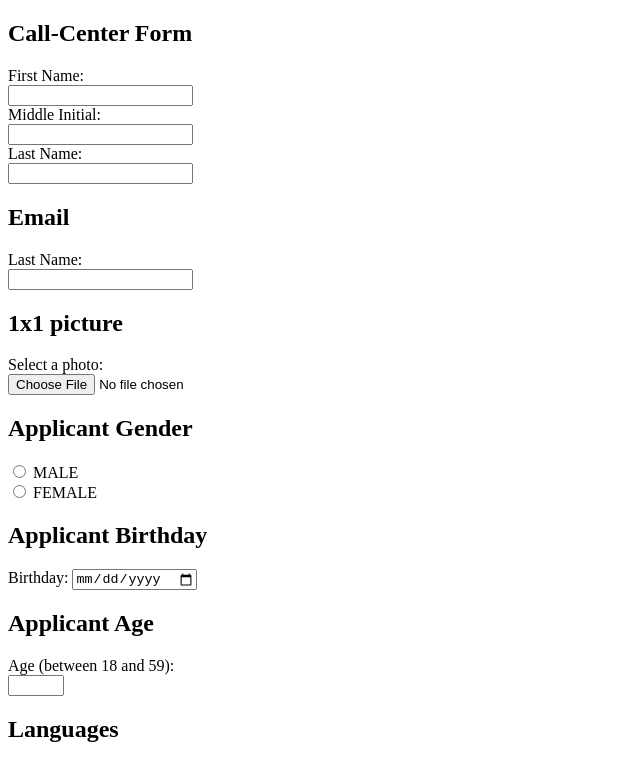
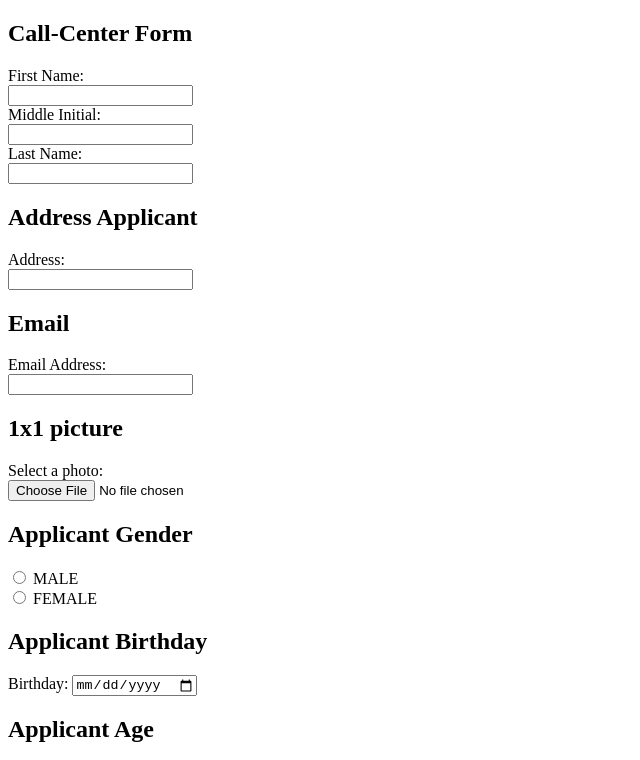
Before and after one commit to alexamae-leynes/itel-203, a plain HTML site: page forms.html in a window 1280 px wide. Shown: the top 760 px of the page, without its empty margins (0-640 px from the left). Drawn offline with Linux system fonts and the light colour scheme.

Commit message:
Update forms.html

```diff
--- a/forms.html
+++ b/forms.html
@@ -14,8 +14,12 @@
 	<label for="lname">Last Name:</label><br>
 	<input type="text" id="lname" name="lname"><br>
 
+      <h2>Address Applicant</h2>
+        <label for="address">Address:</label><br>
+	<input type="text" id="address" name="address"><br>
+
       <h2>Email</h2>
-        <label for="email">Last Name:</label><br>
+        <label for="email">Email Address:</label><br>
 	<input type="text" id="email" name="email"><br>
 
       <h2>1x1 picture</h2>
@@ -64,6 +68,5 @@
 
 </form>
 </div>
-
 </body>
 </html>
```
Lines whose indentation alone changed are shown as unchanged.
